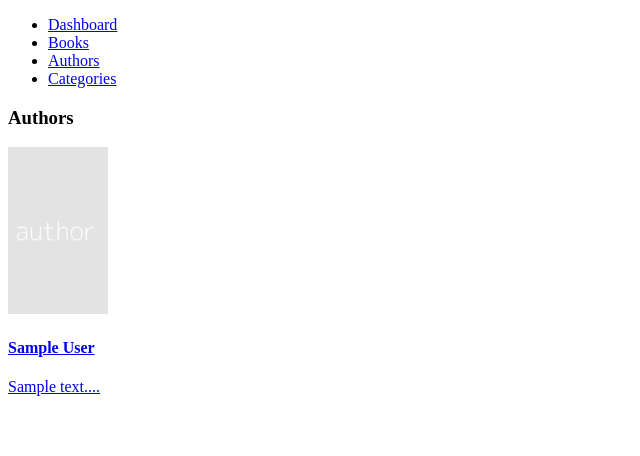
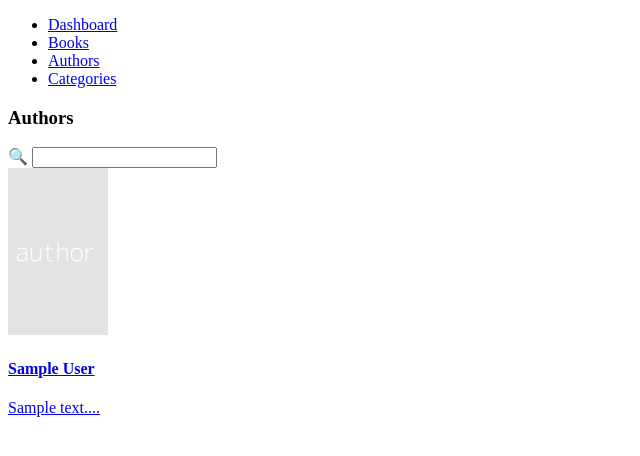
Before and after one commit to malinuuus/library-management-system, a PHP site: page /index.php?page=authors in a window 1280 px wide. Shown: the part 85-541 px from the top of the page, without its empty margins (0-640 px from the left). Run offline with PHP 8.4, Linux system fonts and the light colour scheme; the visitor is signed in with stand-in values (Sample User, id 1); tables that the repository leaves empty or names only in its code hold one stand-in row (values such as "Sample post").

Commit message:
Filter data in authors subpage

```diff
--- a/authors.php
+++ b/authors.php
@@ -34,7 +34,14 @@ if (isset($_GET["id"])) {
         BOOK;
     }
 } else {
-    echo "<h3>Authors</h3>";
+    echo <<< AUTHORHEADER
+        <h3>Authors</h3>
+        <div>
+            <label class="search-bar-label" for="search-bar">🔍</label>
+            <input type="text" id="search-bar">
+        </div>
+    AUTHORHEADER;
+
     $result = $db->getResult("SELECT id, first_name, last_name, SUBSTR(description, 1, 300) AS description, image_file_name FROM authors ORDER BY last_name AND first_name");
 
     while ($author = $result->fetch_assoc()) {
@@ -44,12 +51,14 @@ if (isset($_GET["id"])) {
             <div class="author-info">
                 <img src=$imagePath alt="author photo" width="100">
                 <a href="index.php?page=authors&id=$author[id]">
-                    <h4>$author[first_name] $author[last_name]</h4>
-                    <p>$author[description]...</p>
+                    <h4 class="author-name">$author[first_name] $author[last_name]</h4>
+                    <p class="author-description">$author[description]...</p>
                 </a>
             </div>
         AUTHOR;
     }
+
+    echo "<script src='js/filter_data.js'></script>";
 }
 
 $db->close();
```
